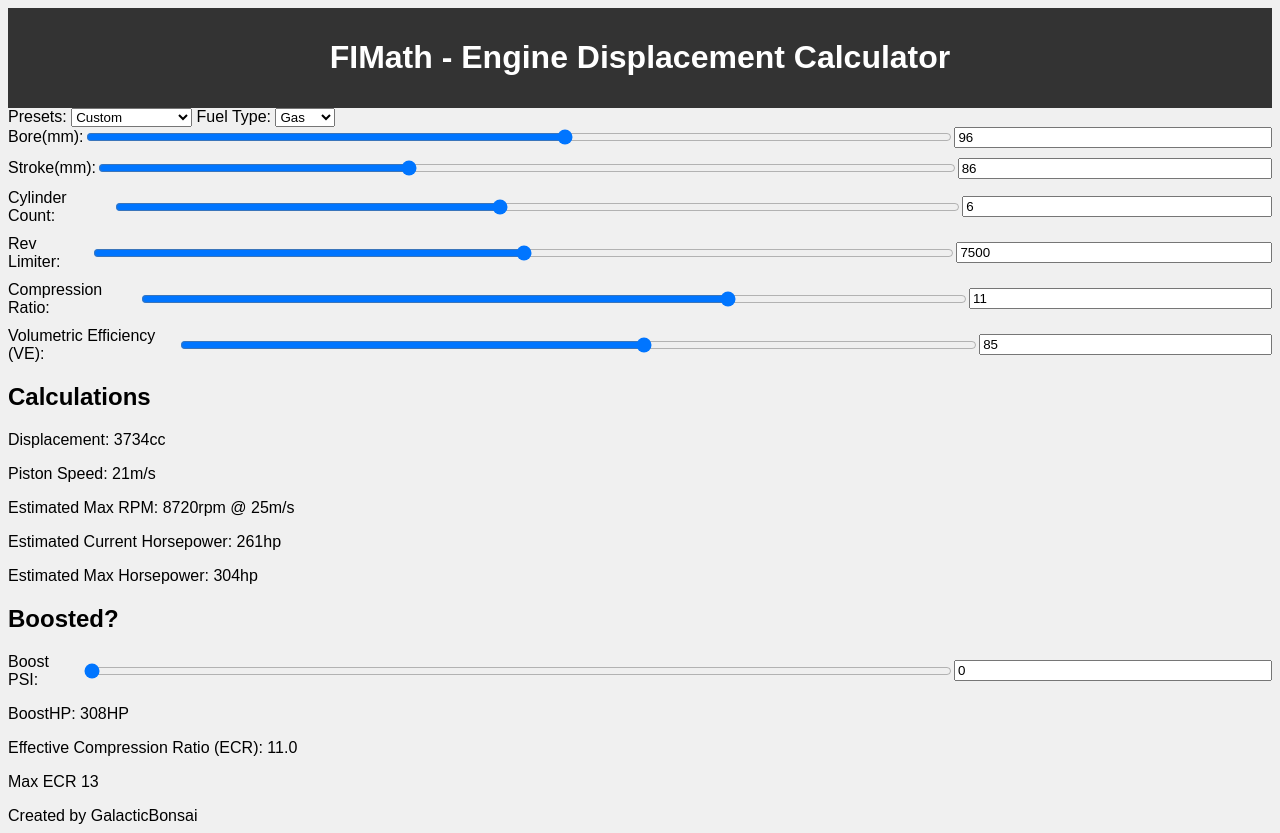
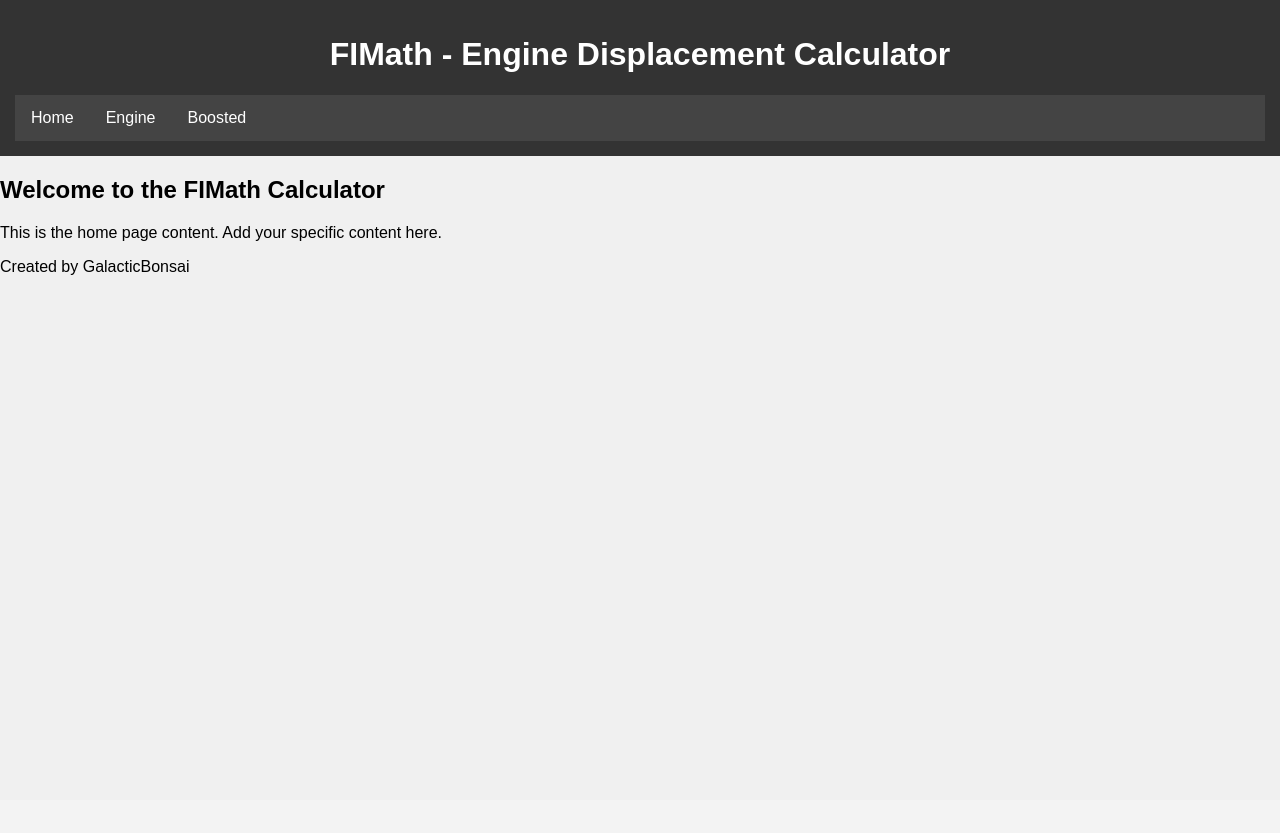
Before and after one commit to GalacticBonsai/FIMath, a Flask app: page / in a window 1280 px wide. After the commit the page ends 275 px from the top, so only its background shows below. Run offline with Flask 3, Linux system fonts and the light colour scheme.

Commit message:
Split into multiple pages

```diff
--- a/app.py
+++ b/app.py
@@ -1,10 +1,8 @@
 from flask import Flask
 from views import views
 
-app = Flask(__name__)
+app = Flask(__name__, template_folder='templates')
 app.register_blueprint(views)
 
-
 if __name__ == '__main__':
-
-  app.run(debug=True, port=8080)
+    app.run(debug=True, port=5000)
--- a/static/styles.css
+++ b/static/styles.css
@@ -45,3 +45,33 @@ header {
 .red-label {
   color: red;
 }
+body {
+  margin: 0;
+  font-family: Arial, sans-serif;
+}
+
+header {
+  background-color: #333;
+  padding: 15px;
+  text-align: center;
+  color: white;
+}
+
+nav {
+  background-color: #444;
+  overflow: hidden;
+}
+
+nav a {
+  float: left;
+  display: block;
+  color: white;
+  text-align: center;
+  padding: 14px 16px;
+  text-decoration: none;
+}
+
+nav a:hover {
+  background-color: #ddd;
+  color: black;
+}
--- a/templates/index.html
+++ b/templates/index.html
@@ -1,81 +1,12 @@
-<!DOCTYPE html>
-<html lang="en">
-<head>
-  <meta charset="UTF-8">
-  <meta name="viewport" content="width=device-width, initial-scale=1.0">
-  <title>FIMath - Engine Displacement Calculator</title>
-  <style>
+{% extends "template.html" %}
 
-  </style>
-  <link rel="stylesheet" href="{{ url_for('static', filename='styles.css') }}">
-</head>
-<body>
-<header>
-  <h1>FIMath - Engine Displacement Calculator</h1>
-</header>
-<!-- Dropdown for selecting presets -->
-<label for="presets">Presets:</label>
-<select id="presets">
-  <option value="custom">Custom</option>
-</select>
-<label for="fuelType">Fuel Type:</label>
-<select id="fuelType">
-  <option value="gas">Gas</option>
-  <option value="diesel">Diesel</option>
-  <option value="e85">E85</option>
-</select>
-<form id="sliders">
-  <div class="slider-container">
-    <label for="mmBore">Bore(mm):</label>
-    <input type="range" id="mmBoreRange" name="mmBoreRange" min="50" max="133" value="96">
-    <input type="number" id="mmBore" name="mmBore" min="50" max="133" value="96">
-  </div>
-  <div class="slider-container">
-    <label for="mmStroke">Stroke(mm):</label>
-    <input type="range" id="mmStrokeRange" name="mmStrokeRange" min="50" max="150" value="86">
-    <input type="number" id="mmStroke" name="mmStroke" min="50" max="150" value="86">
-  </div>
-  <div class="slider-container">
-    <label for="cCyl">Cylinder Count:</label>
-    <input type="range" id="cCylRange" name="cCylRange" min="1" value="6" max="12">
-    <input type="number" id="cCyl" name="cCyl" min="1" value="6" max="12">
-  </div>
-  <div class="slider-container">
-    <label for="revLimit">Rev Limiter:</label>
-    <input type="range" id="revLimitRange" name="revLimitRange" value="7500" max="14000" min="1000" step="100">
-    <input type="number" id="revLimit" name="revLimit" value="7500" max="14000" min="1000" step="100">
-  </div>
-  <div class="slider-container">
-    <label for="compRatio">Compression Ratio:</label>
-    <input type="range" id="compRatioRange" name="compRatioRange" value="11" min="6" max="15">
-    <input type="number" id="compRatio" name="compRatio" value="11" min="6" max="15">
-  </div>
-  <div class="slider-container">
-    <label for="ve">Volumetric Efficiency (VE):</label>
-    <input type="range" id="veRange" name="ve" min="50" value="85" max="110">
-    <input type="number"id="ve" name="ve" min="50" value="85" max="110">
-  </div>
-</form>
-<h2>Calculations</h2>
-<p>Displacement: <span id="ccDisp">0</span>cc</p>
-<p>Piston Speed: <span id="msPistonSpeed">0</span>m/s</p>
-<p>Estimated Max RPM: <span id="mRPM">0</span>rpm @ 25m/s</p>
-<p>Estimated Current Horsepower: <span id="eHP">0</span>hp</p>
-<p>Estimated Max Horsepower: <span id="mHP">0</span>hp</p>
+{% block title %}FIMath Calculator{% endblock %}
 
-<!-- Boost form -->
-<h2>Boosted?</h2>
-<div class="boost-form" id="boostForm">
-  <div class="slider-container">
-    <label for="boostPsi">Boost PSI:</label>
-    <input type="range" id="boostPsiRange" name="boostPsiRange" value="0" max="50">
-    <input type="number" id="boostPsi" name="boostPsi" value="0" max="50">
-  </div>
-  <p>BoostHP: <span id="boostHP">0</span>HP</p>
-  <p>Effective Compression Ratio (ECR): <span id="ecr">0</span></p>
-  <p>Max ECR <label id="maxECR">12</label></p>
-</div>
-<footer>Created by GalacticBonsai</footer>
-<script type="module" src="{{url_for('static', filename='index.js')}}"></script>
-</body>
-</html>
+{% block header %}FIMath - Engine Displacement Calculator{% endblock %}
+
+{% block content %}
+  <section>
+    <h2>Welcome to the FIMath Calculator</h2>
+    <p>This is the home page content. Add your specific content here.</p>
+  </section>
+{% endblock %}
--- /dev/null
+++ b/templates/template.html
@@ -0,0 +1,26 @@
+<!DOCTYPE html>
+<html lang="en">
+<head>
+  <meta charset="UTF-8">
+  <meta name="viewport" content="width=device-width, initial-scale=1.0">
+  <title>{% block title %}FI Math{% endblock %}</title>
+  <link rel="stylesheet" href="{{ url_for('static', filename='styles.css') }}">
+</head>
+<body>
+<header>
+    <h1>{% block header %}Default Header{% endblock %}</h1>
+  <h1></h1>
+    <nav>
+        <nav>
+            <a href="{{ url_for('views.home') }}">Home</a>
+            <a href="{{ url_for('views.engine') }}">Engine </a>
+            <a href="{{ url_for('views.boosted') }}">Boosted</a>
+          </nav>
+    </nav>
+</header>
+{% block content %} Default page {% endblock %}
+
+</body>
+
+<footer>Created by GalacticBonsai</footer>
+<script type="module" src="{{url_for('static', filename='index.js')}}"></script>
--- a/views.py
+++ b/views.py
@@ -4,4 +4,12 @@ views = Blueprint(__name__, "views")
 
 @views.route("/")
 def home():
-  return render_template("index.html")
+    return render_template("index.html")
+
+@views.route("/engine")
+def engine():
+    return render_template("engine.html")
+
+@views.route("/boosted")
+def boosted():
+    return render_template("boosted.html")
```
Also changed, not shown: templates/boosted.html (added, +18 -0 lines), templates/engine.html (added, +57 -0 lines).
